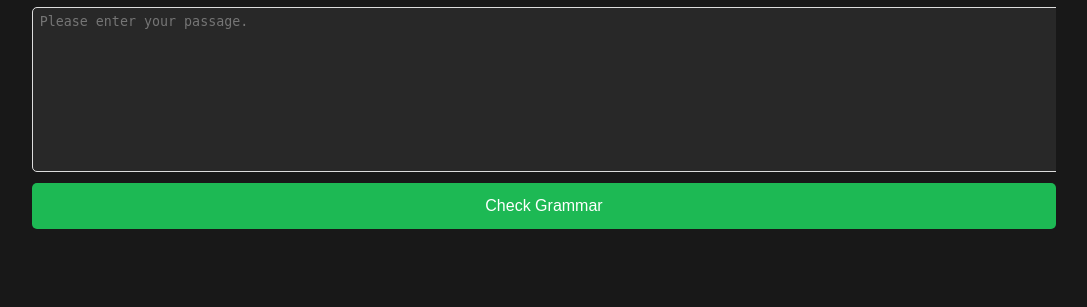
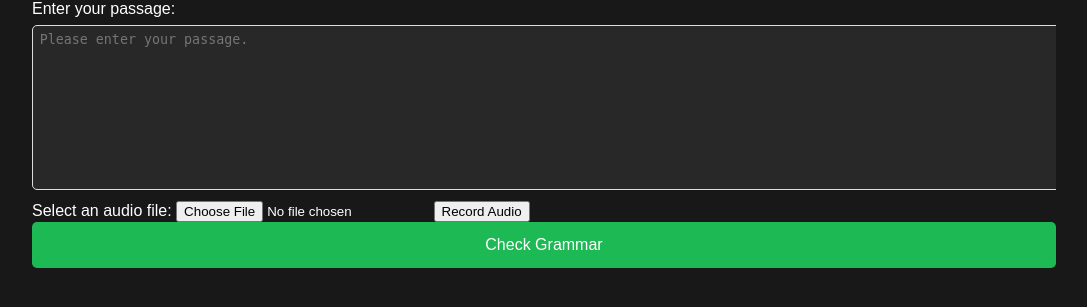
Before and after one commit to software-students-spring2024/4-containerized-app-exercise-namelesssss, a Flask app: page / in a window 1280 px wide. Shown: the part 113-420 px from the top of the page, without its empty margins (96-1183 px from the left). Run offline with Flask 3, Linux system fonts and the light colour scheme.

Commit message:
FINAL merge of all our implementations

```diff
--- a/web-app/app.py
+++ b/web-app/app.py
@@ -1,29 +1,59 @@
 """
-Web application for our machine learning client that takes in text and corrects the errors.
+Web applicaiton for our machine learning client that takes in text and corrects the errors.
 """
+
 # pylint: disable=import-error
+# pylint: disable=missing-function-docstring
+# pylint: disable=missing-timeout
+from io import BytesIO
 from flask import Flask, request, jsonify, render_template
 from machineClient.grammar_check import check_grammar
 from machineClient.db import store_results
-import deepspeech
-import numpy as np
+from google.cloud import speech
+from google.api_core import exceptions
+import requests
+
 app = Flask(__name__)
+
+
 def transcribe_audio(audio_file):
-    """
-    Transcribe the provided audio file using DeepSpeech
-    """
-    model_file_path = 'deepspeech-0.9.3-models.pbmm'
-    model = deepspeech.Model(model_file_path)
-    buffer = np.frombuffer(audio_file.read(), dtype=np.int16)
-    transcript = model.stt(buffer)
-    return transcript.strip()
+    try:
+        client = speech.SpeechClient()
+        content = audio_file.read()
+        audio = speech.RecognitionAudio(content=content)
+        config = speech.RecognitionConfig(
+            encoding=speech.RecognitionConfig.AudioEncoding.LINEAR16,
+            sample_rate_hertz=16000,
+            language_code="en-US",
+        )
+        response = client.recognize(config=config, audio=audio)
+        transcript = ""
+        for result in response.results:
+            transcript += format(result.alternatives[0].transcript) + " "
+        return transcript.strip()
+    except exceptions.InvalidArgument as e:
+        app.logger.error("Error transcribing audio: %s", e)
+        return None
+
+
 @app.route("/", methods=["GET", "POST"])
 def home():
-    """
-    Home page of the web app.
-    """
     if request.method == "POST":
         passage = request.form["passage"]
+        audio_file = request.files.get("audio_file")
+        audio_data_url = request.form.get("audio_data")
+
+        if audio_file:
+            transcript = transcribe_audio(audio_file)
+            if transcript:
+                passage += " " + transcript
+        elif audio_data_url:
+            audio_data = requests.get(audio_data_url).content
+            audio_file = BytesIO(audio_data)
+            transcript = transcribe_audio(audio_file)
+            if transcript:
+                passage += " " + transcript
+
         original_passage, fixed_passage, error_analysis, api_response = check_grammar(
             passage
         )
@@ -35,31 +65,33 @@ def home():
             error_analysis=error_analysis,
         )
     return render_template("home.html")
+
+
 @app.route("/analyze", methods=["POST"])
 def analyze_passage():
-    """
-    Analyze the provided passage
-    """
-    if "passage" not in request.json:
+    input_passage = request.json.get("passage")
+    if not input_passage:
         return jsonify({"Error": "Missing 'passage' key in the request payload"}), 400
-    passage = request.json["passage"]
     original_passage, fixed_passage, error_analysis, api_response = check_grammar(
-        passage
+        input_passage
     )
     store_results(original_passage, fixed_passage, error_analysis, api_response)
     return jsonify({"fixed_passage": fixed_passage, "error_analysis": error_analysis})
+
+
 @app.route("/transcribe", methods=["POST"])
 def transcribe():
-    """
-    Transcribe the provided audio file
-    """
-    if "audio_file" not in request.files:
+    audio_file = request.files.get("audio_file")
+    if not audio_file:
         return (
             jsonify({"Error": "Missing 'audio_file' key in the request payload"}),
             400,
         )
-    audio_file = request.files["audio_file"]
     transcript = transcribe_audio(audio_file)
+    if not transcript:
+        return jsonify({"Error": "Failed to transcribe audio"}), 500
     return jsonify({"transcript": transcript})
+
+
 if __name__ == "__main__":
     app.run(host="0.0.0.0", port=5001, debug=True)
--- a/web-app/requirements.txt
+++ b/web-app/requirements.txt
@@ -9,7 +9,6 @@ cachetools==5.3.3; python_version >= '3.7'
 certifi==2024.2.2; python_version >= '3.6'
 charset-normalizer==3.3.2; python_full_version >= '3.7.0'
 click==8.1.7; python_version >= '3.7'
-deepspeech==0.9.3; python_version >= '3.6'
 dill==0.3.8; python_version >= '3.8'
 dnspython==2.6.1; python_version >= '3.8'
 flask==3.0.3; python_version >= '3.8'
@@ -43,6 +42,7 @@ rsa==4.9; python_version >= '3.6' and python_version < '4'
 tomli==2.0.1; python_version >= '3.7'
 tomlkit==0.12.4; python_version >= '3.7'
 tqdm==4.66.2; python_version >= '3.7'
+typing-extensions==4.11.0; python_version >= '3.8'
 urllib3==2.2.1; python_version >= '3.8'
 werkzeug==3.0.2; python_version >= '3.8'
 yarl==1.9.4; python_version >= '3.7'
--- a/web-app/templates/home.html
+++ b/web-app/templates/home.html
@@ -12,12 +12,20 @@
             <h5>&nbsp&nbspCharacter Limit: 256</h5>
         </div>
     </header>
+    </header>
+    <main>
         <div class="container">
-        <form method="POST">
-            <textarea name="passage" rows="10" placeholder="Please enter your passage."></textarea>
+            <form method="POST" enctype="multipart/form-data">
+                <label for="passage">Enter your passage:</label>
+                <textarea id="passage" name="passage" rows="10" placeholder="Please enter your passage."></textarea>
+                <label for="audio_file">Select an audio file:</label>
+                <input type="file" id="audio_file" name="audio_file" accept="audio/*">
+                <button type="button" id="record-button">Record Audio</button>
+                <input type="hidden" id="audio_data" name="audio_data">
                 <input type="submit" value="Check Grammar">
             </form>
             {% if fixed_passage %}
+            <section>
                 <h2>Original Passage:</h2>
                 <p>{{ passage }}</p>
                 <h2>Fixed Passage:</h2>
@@ -29,7 +37,39 @@
                     <li>Article/Preposition: {{ error_analysis["article/preposition"] }}</li>
                     <li>Other: {{ error_analysis["other"] }}</li>
                 </ul>
+            </section>
             {% endif %}
         </div>
+    </main>
+    <script>
+        const recordButton = document.getElementById('record-button');
+        const audioDataInput = document.getElementById('audio_data');
+        let mediaRecorder;
+        let chunks = [];
+
+        recordButton.addEventListener('click', function() {
+            if (mediaRecorder && mediaRecorder.state === 'recording') {
+                mediaRecorder.stop();
+                recordButton.textContent = 'Record Audio';
+            } else {
+                navigator.mediaDevices.getUserMedia({ audio: true })
+                    .then(function(stream) {
+                        mediaRecorder = new MediaRecorder(stream);
+                        mediaRecorder.start();
+                        recordButton.textContent = 'Stop Recording';
+
+                        mediaRecorder.addEventListener('dataavailable', function(e) {
+                            chunks.push(e.data);
+                        });
+
+                        mediaRecorder.addEventListener('stop', function() {
+                            const blob = new Blob(chunks, { type: 'audio/webm' });
+                            chunks = [];
+                            audioDataInput.value = URL.createObjectURL(blob);
+                        });
+                    });
+            }
+        });
+    </script>
 </body>
 </html>
```
Also changed, not shown: machine-learning-client/requirements.txt (+7 -10 lines), 4 other files. Lines whose indentation alone changed are shown as unchanged.
